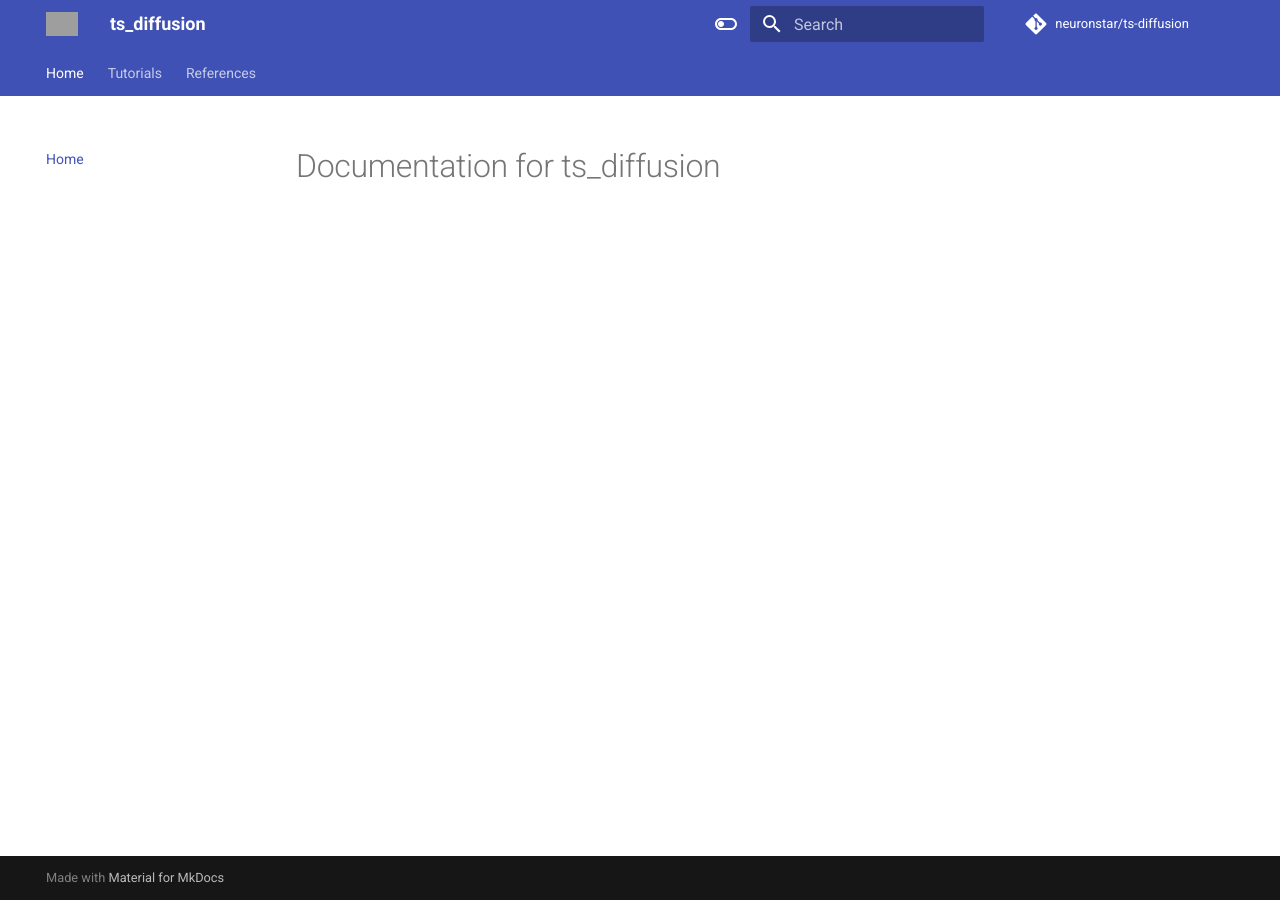
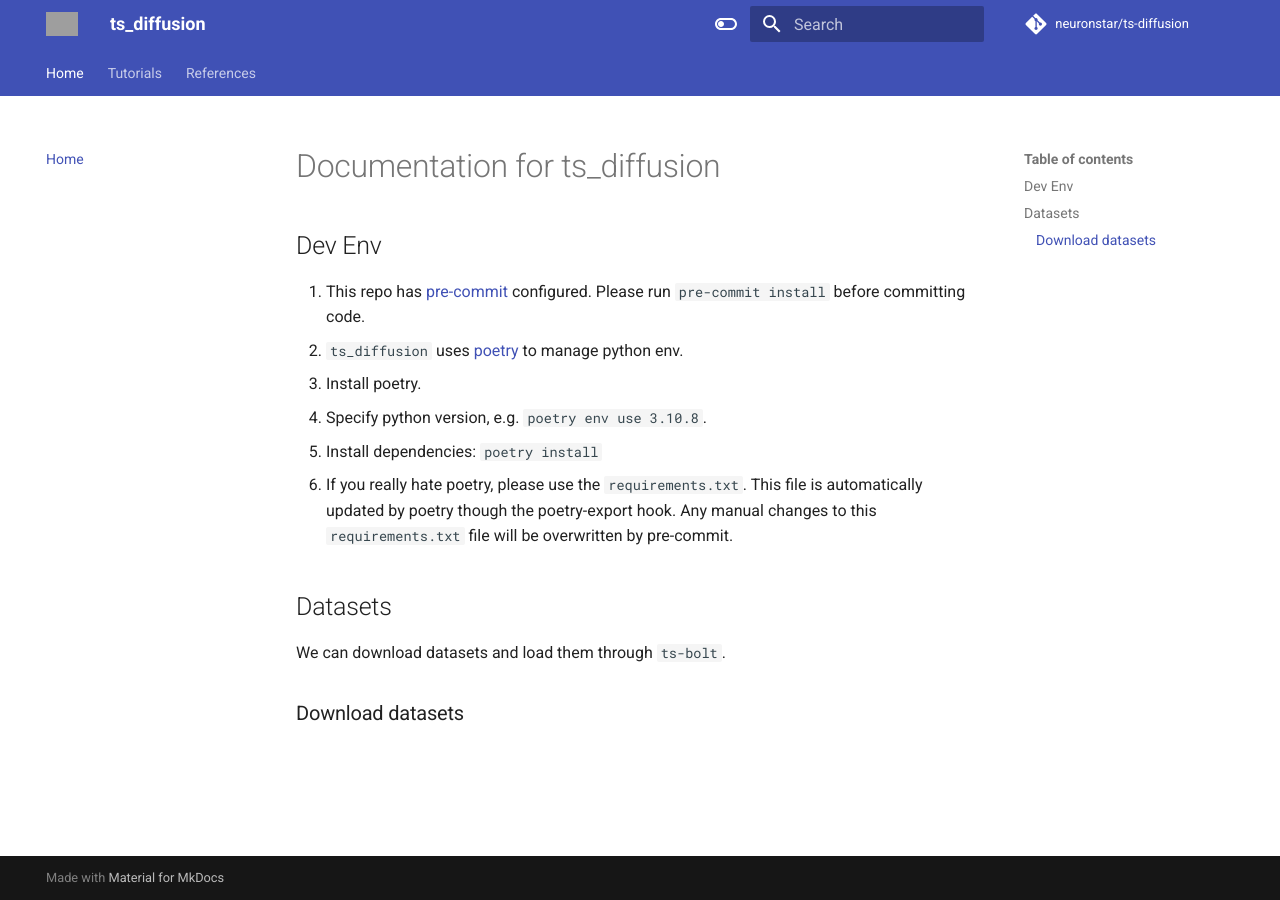
Before and after one commit to neuronstar/ts-diffusion, an MkDocs documentation site: the page built from docs/index.md, in a window 1280 px wide. Built offline with MkDocs 1.6.1 and Material for MkDocs 9.7.7, drawn with Linux system fonts in a browser that asks for light colours; comment, search, counter and statistics services are not loaded; grey boxes are pictures that could not be loaded.

Commit message:
update configs

```diff
--- a/docs/index.md
+++ b/docs/index.md
@@ -1 +1,17 @@
 # Documentation for ts_diffusion
+
+## Dev Env
+
+1. This repo has [pre-commit](https://pre-commit.com/) configured. Please run `pre-commit install` before committing code.
+2. `ts_diffusion` uses [poetry](https://python-poetry.org/) to manage python env.
+   1. Install poetry.
+   2. Specify python version, e.g. `poetry env use 3.10.8`.
+   3. Install dependencies: `poetry install`
+3. If you really hate poetry, please use the `requirements.txt`. This file is automatically updated by poetry though the poetry-export hook. Any manual changes to this `requirements.txt` file will be overwritten by pre-commit.
+
+
+## Datasets
+
+We can download datasets and load them through `ts-bolt`.
+
+### Download datasets
--- a/mkdocs.yml
+++ b/mkdocs.yml
@@ -77,6 +77,7 @@ nav:
   - "Home": index.md
   - "Tutorials":
     - "Introduction": tutorials/index.md
+    - "Datasets": tutorials/datasets.md
   - References:
     - "Introduction": references/index.md
     - "DataModules": references/datamodules.md
--- a/pyproject.toml
+++ b/pyproject.toml
@@ -14,6 +14,9 @@ pytorch-lightning = "^1.8.6"
 loguru = "^0.6.0"
 click = "^8.1.3"
 gluonts = "^0.11.7"
+strenum = "^0.4.9"
+cloudpathlib = "^0.12.1"
+ts-bolt = "^0.0.4"
 
 [tool.poetry.dev-dependencies]
 pytest = "^7.2.0"
```
Also changed, not shown: README.md (line endings or trailing spaces), 2 other files.
